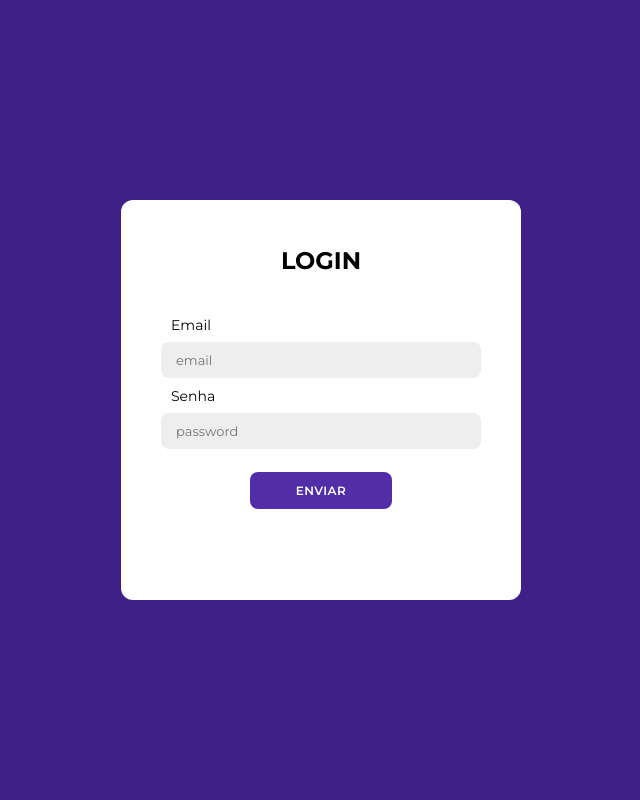
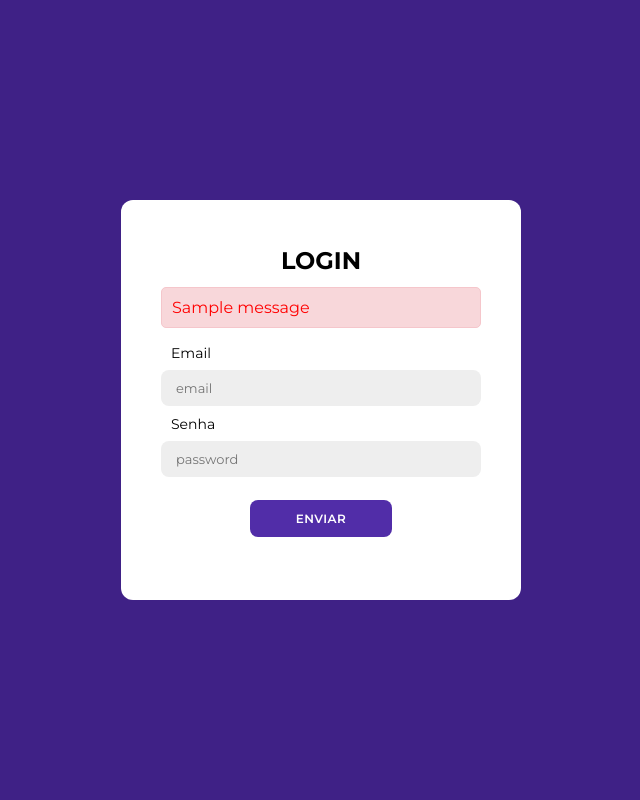
Before and after one commit to nathalylopess/ProjetoRedes, a Flask app: page /login in a window 1280 px wide. Shown: the whole page, without its empty margins (319-959 px from the left). Run offline with Flask 3, Linux system fonts and the light colour scheme; one stand-in notice (Sample message) is shown.

Commit message:
Adicionando flash na tela de login

```diff
--- a/app.py
+++ b/app.py
@@ -1,5 +1,5 @@
 from flask import Flask, render_template \
-    , url_for, request, redirect
+    , url_for, request, redirect, flash, get_flashed_messages
 
 from flask_login import LoginManager \
     , login_required, login_user, logout_user
@@ -30,12 +30,12 @@ def login():
         user = User.get_by_email(email)
 
         if user and user.senha == senha:
+            login_user(user)
+            return redirect(url_for('dash'))
+        else:
+            flash('E-mail ou senha inválidos.')  # Mensagem de erro
 
-            login_user(user)
-
-            return redirect(url_for('dash'))
-
-    return render_template('login.html') #adicionar uma flag que tem no flask de tipo: "Você não tem cadastro"
+    return render_template('login.html')
 
 
 @app.route('/register', methods=['POST', 'GET'])
--- a/static/css/layout.css
+++ b/static/css/layout.css
@@ -127,3 +127,12 @@ body {
     margin: 5px;
     cursor: pointer;
 }
+
+.alert {
+    color: red;
+    background-color: #f8d7da;
+    border: 1px solid #f5c6cb;
+    padding: 10px;
+    margin-bottom: 15px;
+    border-radius: 5px;
+}
--- a/templates/login.html
+++ b/templates/login.html
@@ -9,12 +9,23 @@
 </head>
 <body>
     <div class="container">
+
         <div class="forms">
             <h2>
                 LOGIN
             </h2>
             <div class="dados">
                 <form action="{{url_for('login')}}" method="post">
+                    <!-- Mensagens de erro -->
+                    {% with messages = get_flashed_messages() %}
+                    {% if messages %}
+                        <div class="alert">
+                            {% for message in messages %}
+                                <p>{{ message }}</p>
+                            {% endfor %}
+                        </div>
+                    {% endif %}
+                    {% endwith %}
                     <label for="text">Email</label>
                     <input type="text" name="email" placeholder="email">
 
```
